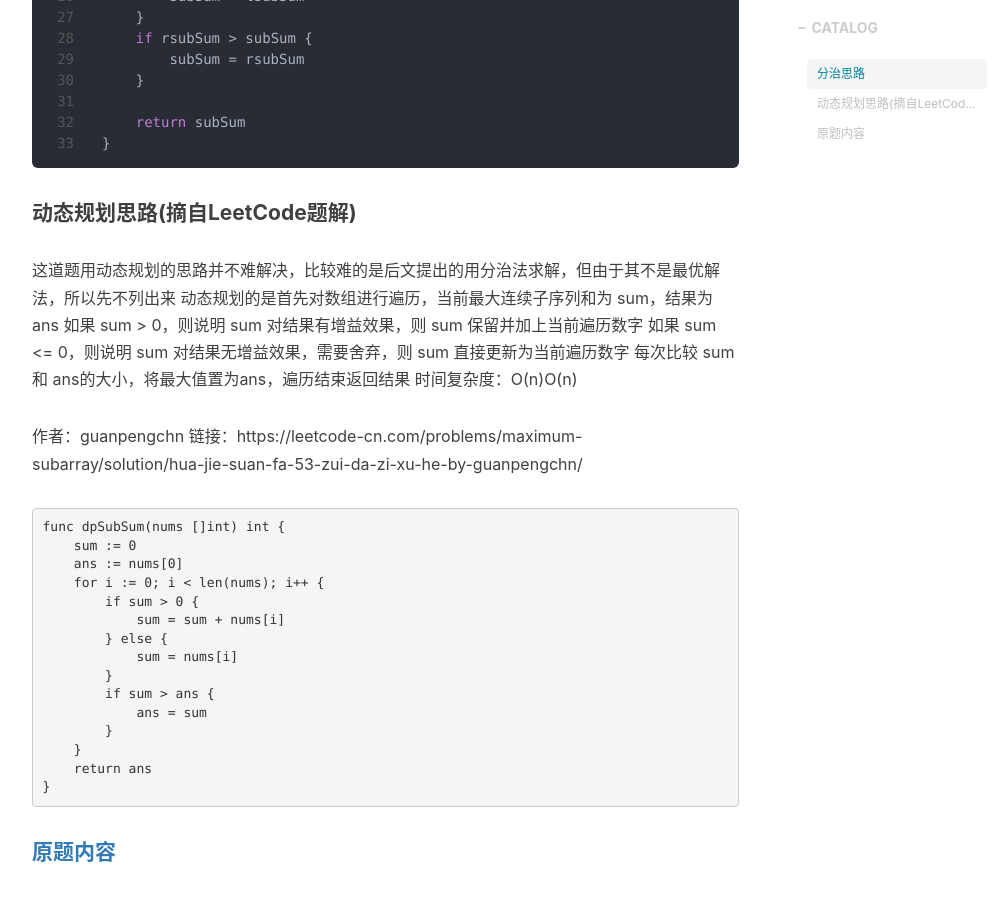
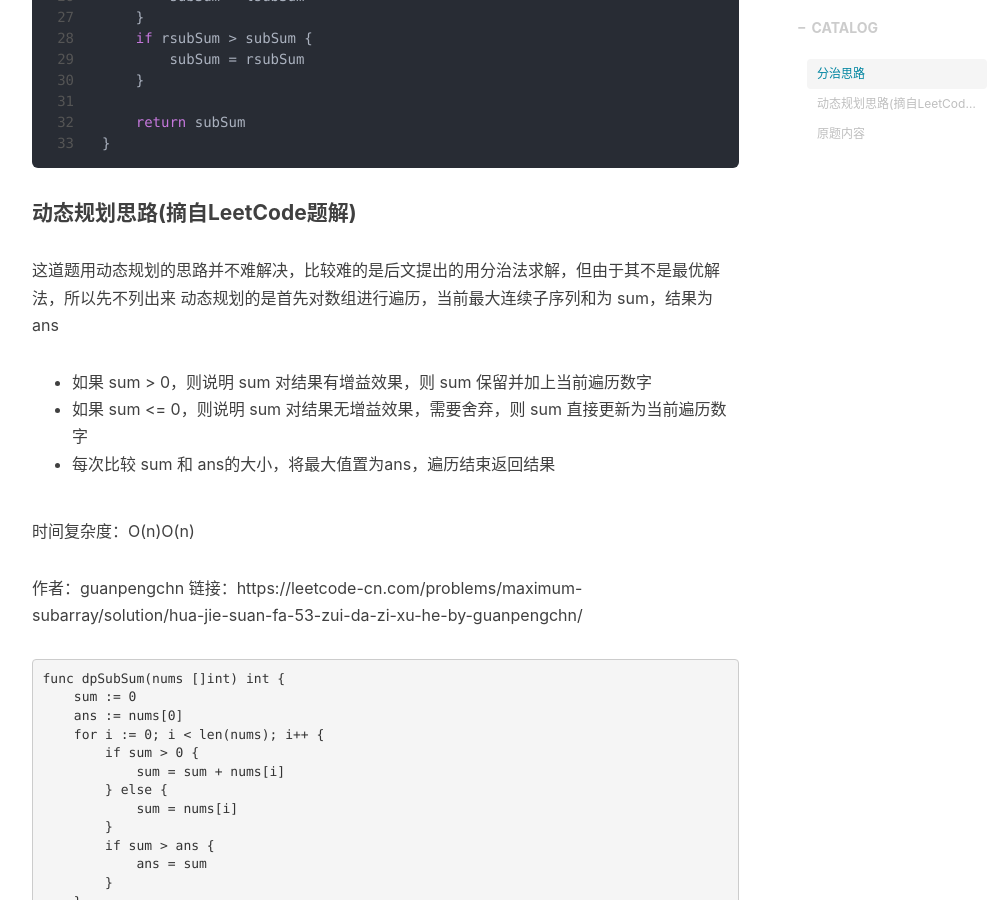
Before and after one commit to shaocongMo/shaocongMo.github.io, a Jekyll site: the page built from _posts/2019-8-19-Max-Sub-Sum.markdown, in a window 1280 px wide and 900 px high, scrolled down 1444 px. Shown: the whole window, without its empty margins (233-1229 px from the left). Built offline with Jekyll 4.4.1, drawn with Linux system fonts in a browser that asks for light colours; nearby versions of some CDN libraries; comment, search, counter and statistics services are not loaded.

Commit message:
修正格式

```diff
--- a/_posts/2019-8-19-Max-Sub-Sum.markdown
+++ b/_posts/2019-8-19-Max-Sub-Sum.markdown
@@ -56,9 +56,11 @@ func subSum(nums []int, left, right int) int {
 
 这道题用动态规划的思路并不难解决，比较难的是后文提出的用分治法求解，但由于其不是最优解法，所以先不列出来
 动态规划的是首先对数组进行遍历，当前最大连续子序列和为 sum，结果为 ans
-如果 sum > 0，则说明 sum 对结果有增益效果，则 sum 保留并加上当前遍历数字
-如果 sum <= 0，则说明 sum 对结果无增益效果，需要舍弃，则 sum 直接更新为当前遍历数字
-每次比较 sum 和 ans的大小，将最大值置为ans，遍历结束返回结果
+
+* 如果 sum > 0，则说明 sum 对结果有增益效果，则 sum 保留并加上当前遍历数字
+* 如果 sum <= 0，则说明 sum 对结果无增益效果，需要舍弃，则 sum 直接更新为当前遍历数字
+* 每次比较 sum 和 ans的大小，将最大值置为ans，遍历结束返回结果
+
 时间复杂度：O(n)O(n)
 
 作者：guanpengchn
```
